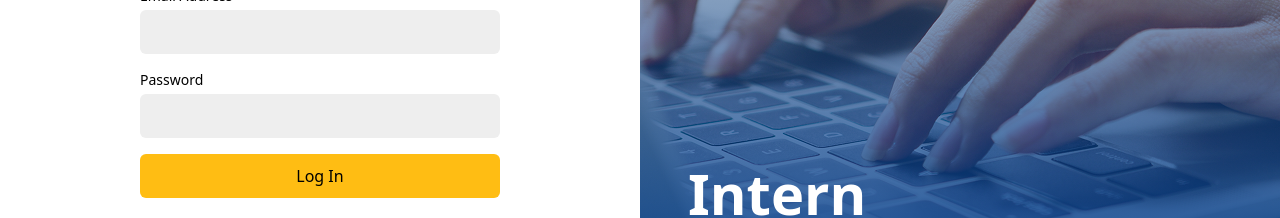
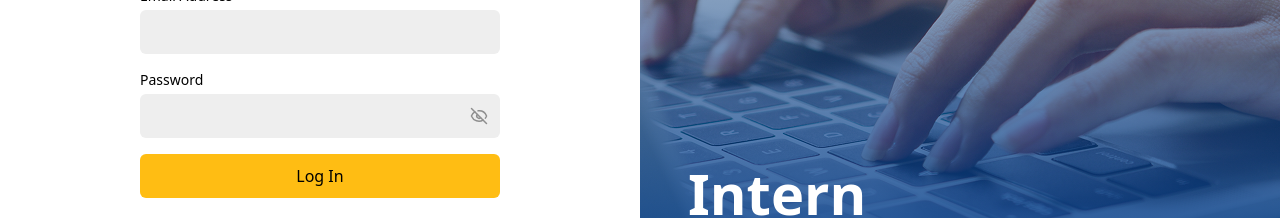
Before and after one commit to Eem-Key/Intern-Self-Service-Platform-ISS, a React (Vite) app in the folder apps/client/: page /login in a window 1280 px wide. Shown: the part 438-656 px from the top of the page. Built offline with nearby package versions, Linux system fonts and the light colour scheme; no server answers.

Commit message:
Added show password login

```diff
--- a/apps/client/src/features/login/components/ChangePassword.tsx
+++ b/apps/client/src/features/login/components/ChangePassword.tsx
@@ -12,6 +12,7 @@ import type {
 
 import { updatePasswordAPI } from '../../../api/auth.api';
 import ChangePassButton from '../../../components/ui/changePassButton';
+import { Eye, EyeOff } from 'lucide-react';
 
 type ChangePasswordModalProps = {
     onSuccess: () => void;
@@ -26,8 +27,24 @@ function ChangePasswordModal({ onSuccess, id , email}: ChangePasswordModalProps)
         confirm_new_password: '',
     });
 
+    const [showPassword, setShowPassword] = useState({
+        current_password: false,
+        new_password: false,
+        confirm_new_password: false,
+    });
+
+
+    const togglePasswordVisibility = (field: keyof ChangePasswordValues) => {
+        if (!formValues[field]) return;
+
+        setShowPassword((prev) => ({
+            ...prev,
+            [field]: !prev[field],
+        }));
+    };
     const [errors, setErrors] = useState<ChangePasswordErrors>({});
     const [serverError, setServerError] = useState('');
+    const [isNewPasswordFocused, setIsNewPasswordFocused] = useState(false);
 
     const handleChange = (
         field: keyof ChangePasswordValues,
@@ -102,34 +119,48 @@ function ChangePasswordModal({ onSuccess, id , email}: ChangePasswordModalProps)
             )}
 
             <form onSubmit={handleSubmit} className="space-y-3 text-left">
-                <FormInput
+                <PasswordField
                     id="current_password"
                     label="Current Password"
-                type="password"
                     value={formValues.current_password}
                     error={errors.current_password}
+                    showPassword={showPassword.current_password}
+                    onToggle={() => togglePasswordVisibility('current_password')}
                     onChange={(value) => handleChange('current_password', value)}
                 />
 
-                <div>
-                <FormInput
+                <div className="relative">
+                    <PasswordField
                         id="new_password"
                         label="New Password"
-                    type="password"
                         value={formValues.new_password}
                         error={errors.new_password}
+                        showPassword={showPassword.new_password}
+                        onToggle={() => togglePasswordVisibility('new_password')}
                         onChange={(value) => handleChange('new_password', value)}
+                        onFocus={() => setIsNewPasswordFocused(true)}
+                        onBlur={() => setIsNewPasswordFocused(false)}
+                        onKeyDown={(event) => {
+                        if (event.key === 'Enter') {
+                            setIsNewPasswordFocused(false);
+                        }
+                        }}
                     />
 
+                    {formValues.new_password && isNewPasswordFocused && (
+                        <div className="absolute left-0 right-0 top-full z-30 mt-1 rounded-md bg-white shadow-lg">
                         <PasswordStrength password={formValues.new_password} />
                         </div>
+                    )}
+                </div>
 
-                <FormInput
+                <PasswordField
                     id="confirm_new_password"
                     label="Confirm New Password"
-                type="password"
                     value={formValues.confirm_new_password}
                     error={errors.confirm_new_password}
+                    showPassword={showPassword.confirm_new_password}
+                    onToggle={() => togglePasswordVisibility('confirm_new_password')}
                     onChange={(value) => handleChange('confirm_new_password', value)}
                 />
 
@@ -143,4 +174,66 @@ function ChangePasswordModal({ onSuccess, id , email}: ChangePasswordModalProps)
     );
 }
 
+type PasswordFieldProps = {
+    id: keyof ChangePasswordValues;
+    label: string;
+    value: string;
+    error?: string;
+    showPassword: boolean;
+    onToggle: () => void;
+    onChange: (value: string) => void;
+    onFocus?: () => void;
+    onBlur?: () => void;
+    onKeyDown?: (event: React.KeyboardEvent<HTMLInputElement>) => void;
+};
+
+function PasswordField({
+    id,
+    label,
+    value,
+    error,
+    showPassword,
+    onToggle,
+    onChange,
+    onFocus,
+    onBlur,
+    onKeyDown,
+}: PasswordFieldProps) {
+
+    return (
+        <div>
+        <label htmlFor={id} className="mb-1 block text-sm font-medium text-black">
+            {label}
+        </label>
+
+        <div className="relative">
+            <input
+                id={id}
+                type={showPassword ? 'text' : 'password'}
+                value={value}
+                onChange={(event) => onChange(event.target.value)}
+                onFocus={onFocus}
+                onBlur={onBlur}
+                onKeyDown={onKeyDown}
+                className={`h-11 w-full rounded-md bg-[#eeeeee] px-3 pr-10 text-sm outline-none ${
+                    error ? 'ring-1 ring-red-500' : ''
+                }`}
+            />
+
+            <button
+            type="button"
+            onClick={onToggle}
+            disabled={!onToggle}
+            className="absolute right-3 top-1/2 -translate-y-1/2 text-black disabled:cursor-not-allowed disabled:opacity-40"
+            aria-label={showPassword ? 'Hide password' : 'Show password'}
+            >
+            {showPassword ? <Eye size={18} /> : <EyeOff size={18} />}
+            </button>
+        </div>
+
+        {error && <p className="mt-1 text-xs text-red-600">{error}</p>}
+        </div>
+    );
+}
+
 export default ChangePasswordModal;
--- a/apps/client/src/features/login/components/LoginForm.tsx
+++ b/apps/client/src/features/login/components/LoginForm.tsx
@@ -12,6 +12,7 @@ import type {
     LoginErrors,
     LoginResponse
 } from '../../../../../shared/types/login.types';
+import { Eye, EyeOff } from 'lucide-react';
 
 function LoginForm() {
     const navigate = useNavigate();
@@ -20,6 +21,8 @@ function LoginForm() {
         email: '',
         password: '',
     });
+
+    const [showPassword, setShowPassword] = useState(false);
 
     const [errors, setErrors] = useState<LoginErrors>({});
     const [serverError, setServerError] = useState('');
@@ -164,12 +167,16 @@ function LoginForm() {
             onChange={(value) => handleChange('email', value)}
             />
 
-            <FormInput
+            <PasswordField
             id="password"
             label="Password"
-            type="password"
             value={formValues.password}
             error={errors.password}
+            showPassword={showPassword}
+            onToggle={() => {
+                if (!formValues.password) return;
+                setShowPassword((prev) => !prev);
+            }}
             onChange={(value) => handleChange('password', value)}
             />
 
@@ -181,4 +188,58 @@ function LoginForm() {
     );
 }
 
+type PasswordFieldProps = {
+    id: string;
+    label: string;
+    value: string;
+    error?: string;
+    showPassword: boolean;
+    onToggle: () => void;
+    onChange: (value: string) => void;
+};
+
+function PasswordField({
+    id,
+    label,
+    value,
+    error,
+    showPassword,
+    onToggle,
+    onChange,
+}: PasswordFieldProps) {
+    const canToggle = value.length > 0;
+
+    return (
+        <div>
+        <label htmlFor={id} className="mb-1 block text-sm font-medium text-black">
+            {label}
+        </label>
+
+        <div className="relative">
+            <input
+            id={id}
+            type={showPassword ? 'text' : 'password'}
+            value={value}
+            onChange={(event) => onChange(event.target.value)}
+            className={`h-11 w-full rounded-md bg-[#eeeeee] px-3 pr-10 text-sm outline-none ${
+                error ? 'ring-1 ring-red-500' : ''
+            }`}
+            />
+
+            <button
+            type="button"
+            onClick={onToggle}
+            disabled={!canToggle}
+            className="absolute right-3 top-1/2 -translate-y-1/2 text-black disabled:cursor-not-allowed disabled:opacity-40"
+            aria-label={showPassword ? 'Hide password' : 'Show password'}
+            >
+            {showPassword ? <Eye size={18} /> : <EyeOff size={18} />}
+            </button>
+        </div>
+
+        {error && <p className="mt-1 text-xs text-red-600">{error}</p>}
+        </div>
+    );
+}
+
 export default LoginForm;
```
Lines whose indentation alone changed are shown as unchanged.
